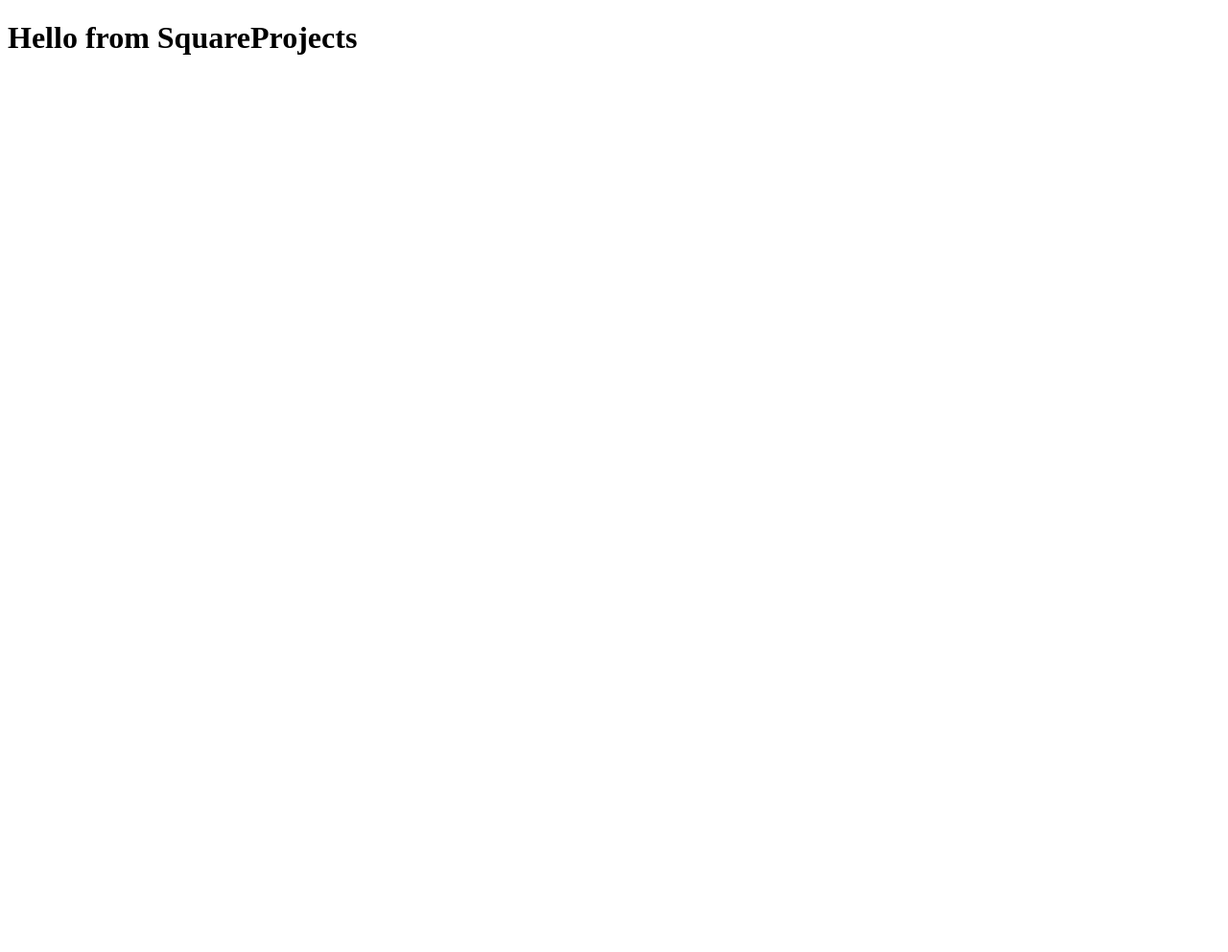
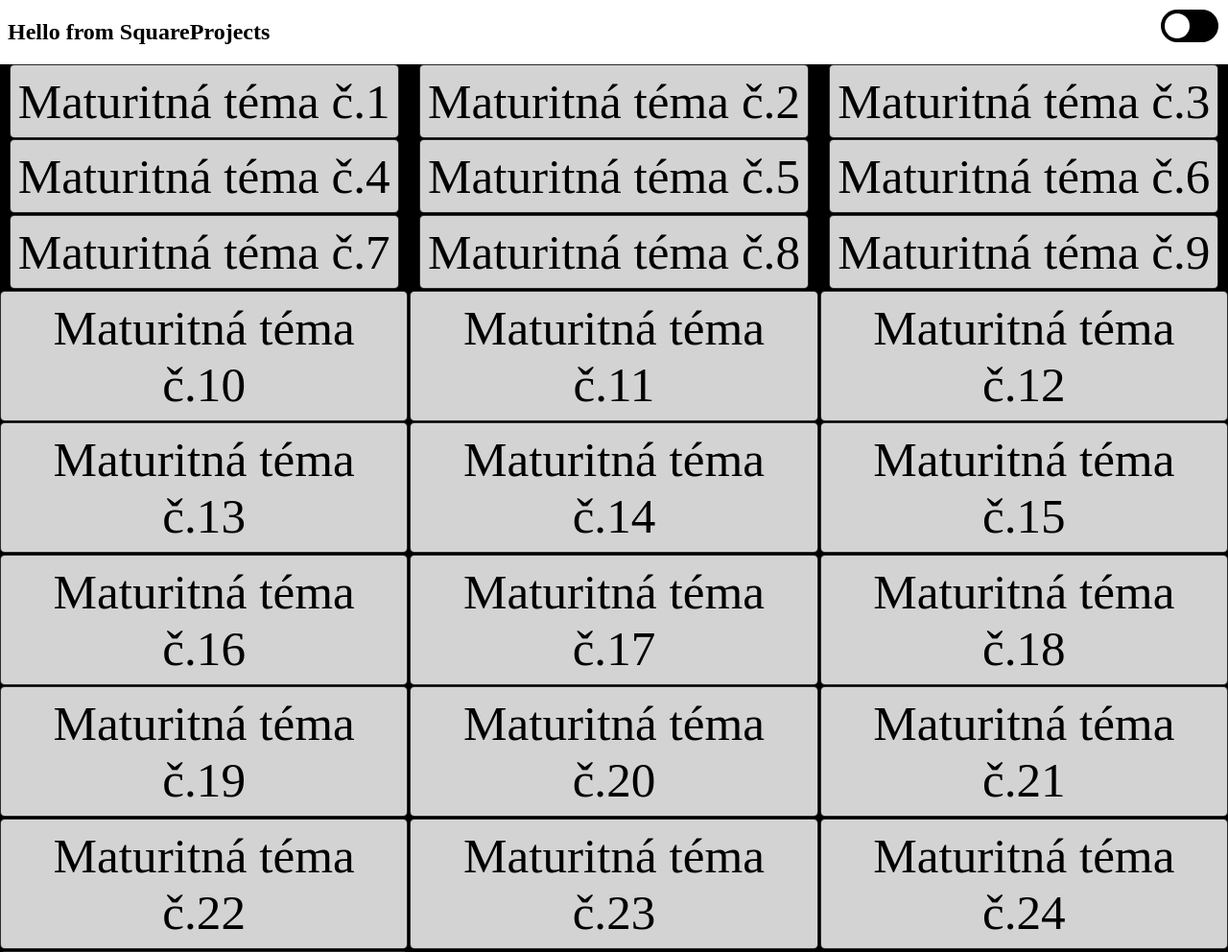
Before and after one commit to HronecM/HronecM.github.io, a plain HTML site: page index.html in a window 1280 px wide. Shown: the top 992 px of the page at 96% size. Before the commit the page ends 800 px from the top, so only its background shows below. Drawn offline with Linux system fonts and the light colour scheme.

Commit message:
Button logic initial

```diff
--- /dev/null
+++ b/expandable.css
@@ -0,0 +1,28 @@
+.button-box{
+    position: absolute;
+    background-color: aqua;
+    width: 100%;
+    left: 0px;
+}
+
+.button-grid {
+    display: grid;
+    width: 100%;
+    border-collapse: collapse;
+    justify-items: center;
+    grid-template-columns: auto auto auto;
+    grid-row-gap: .1em;
+    grid-column-gap: 2px;
+    background-color: black;
+}
+
+.grid-item {
+    place-self: center;
+    background-color: lightgrey;
+    border: 1px solid rgba(0, 0, 0, 0.8);
+    border-radius: 5px;
+    width: fit-content;
+    padding: 8px;
+    font-size: 4vw;
+    text-align: center;
+}
--- /dev/null
+++ b/frame.css
@@ -0,0 +1,9 @@
+body {
+    background-color: white;
+    color: black;
+}
+
+.dark-mode {
+    background-color: black;
+    color: white;
+}
--- /dev/null
+++ b/function.js
@@ -0,0 +1,15 @@
+function darkMode() {
+    var element = document.body;
+    console.log("clicked")
+    element.classList.toggle("dark-mode");
+}
+function growDiv() {
+    var growDiv = document.getElementById('grow');
+    if (growDiv.clientHeight) {
+        growDiv.style.height = 0;
+    } else {
+        var wrapper = document.querySelector('.measuringWrapper');
+        growDiv.style.height = wrapper.clientHeight + "px";
+    }
+    document.getElementById("more-button").value = document.getElementById("more-button").value == 'Read more' ? 'Read less' : 'Read more';
+}
--- a/index.html
+++ b/index.html
@@ -1,11 +1,52 @@
 <!DOCTYPE html>
-<html lang="en">
+<html lang="sk" xmlns="http://www.w3.org/1999/html">
 <head>
+    <meta name="viewport" content="width=device-width, initial-scale=1">
+    <link rel="stylesheet" href="frame.css">
+    <link rel="stylesheet" href="slider.css">
+    <link rel="stylesheet" href="expandable.css">
+    <script type="text/javascript" src="function.js"></script>
+
     <meta charset="UTF-8">
     <title>Title</title>
 </head>
 <body>
-    <h1>Hello from SquareProjects</h1>
+<div style="position: absolute; right: 10px; top: 10px">
+    <label class="switch">
+        <input type="checkbox" onclick="darkMode()">
+        <span class="slider round"></span>
+    </label>
+</div>
 
+<h2>Hello from SquareProjects</h2>
+<div class="button-box">
+    <div class="button-grid">
+        <div class="grid-item">Maturitná téma č.1</div>
+        <div class="grid-item">Maturitná téma č.2</div>
+        <div class="grid-item">Maturitná téma č.3</div>
+        <div class="grid-item">Maturitná téma č.4</div>
+        <div class="grid-item">Maturitná téma č.5</div>
+        <div class="grid-item">Maturitná téma č.6</div>
+        <div class="grid-item">Maturitná téma č.7</div>
+        <div class="grid-item">Maturitná téma č.8</div>
+        <div class="grid-item">Maturitná téma č.9</div>
+        <div class="grid-item">Maturitná téma č.10</div>
+        <div class="grid-item">Maturitná téma č.11</div>
+        <div class="grid-item">Maturitná téma č.12</div>
+        <div class="grid-item">Maturitná téma č.13</div>
+        <div class="grid-item">Maturitná téma č.14</div>
+        <div class="grid-item">Maturitná téma č.15</div>
+        <div class="grid-item">Maturitná téma č.16</div>
+        <div class="grid-item">Maturitná téma č.17</div>
+        <div class="grid-item">Maturitná téma č.18</div>
+        <div class="grid-item">Maturitná téma č.19</div>
+        <div class="grid-item">Maturitná téma č.20</div>
+        <div class="grid-item">Maturitná téma č.21</div>
+        <div class="grid-item">Maturitná téma č.22</div>
+        <div class="grid-item">Maturitná téma č.23</div>
+        <div class="grid-item">Maturitná téma č.24</div>
+        <div class="grid-item">Maturitná téma č.25</div>
+    </div>
+</div>
 </body>
 </html>
--- /dev/null
+++ b/slider.css
@@ -0,0 +1,56 @@
+.switch {
+    position: relative;
+    display: inline-block;
+    width: 60px;
+    height: 34px;
+}
+
+.switch input {
+    opacity: 0;
+    width: 0;
+    height: 0;
+}
+
+.slider {
+    position: absolute;
+    right: 50px;
+    cursor: pointer;
+    top: 0;
+    left: 0;
+    right: 0;
+    bottom: 0;
+    background-color: black;
+    -webkit-transition: .4s;
+    transition: .4s;
+}
+
+.slider:before {
+    position: absolute;
+    content: "";
+    height: 26px;
+    width: 26px;
+    left: 4px;
+    bottom: 4px;
+    background-color: white;
+    -webkit-transition: .4s;
+    transition: .4s;
+}
+
+input:checked + .slider {
+    background-color: white;
+}
+
+input:checked + .slider:before {
+    background-color: black;
+    -webkit-transform: translateX(26px);
+    -ms-transform: translateX(26px);
+    transform: translateX(26px);
+}
+
+.slider.round {
+    border-radius: 34px;
+}
+
+.slider.round:before {
+    border-radius: 50%;
+}
```
